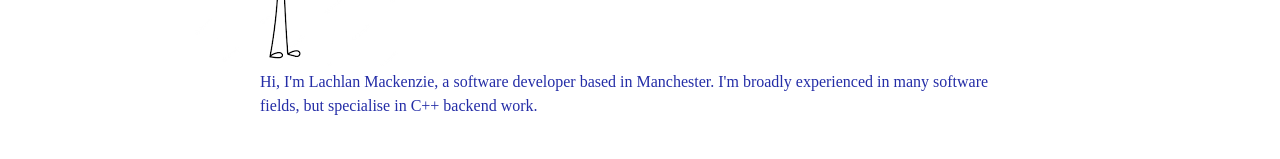
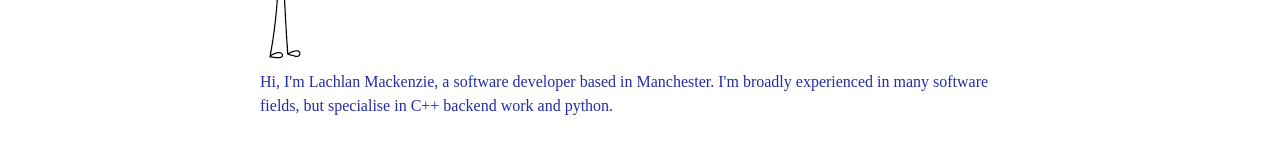
Before and after one commit to lachlanin4/IN4Homework-website, a website built with Parcel: page index.html in a window 1280 px wide. Shown: the part 333-492 px from the top of the page. Built offline with nearby package versions, Linux system fonts and the light colour scheme.

Commit message:
Add python to the high level description

```diff
--- a/index.html
+++ b/index.html
@@ -28,7 +28,7 @@
                 <img src="./images/stickman.png" alt="d" style="margin-left: -80px;" />
                 <p>
                     Hi, I'm Lachlan Mackenzie, a software developer based in Manchester. I'm broadly experienced in many
-                    software fields, but specialise in C++ backend work.
+                    software fields, but specialise in C++ backend work and python.
                 </p>
             </div>
             <br></br>
```
